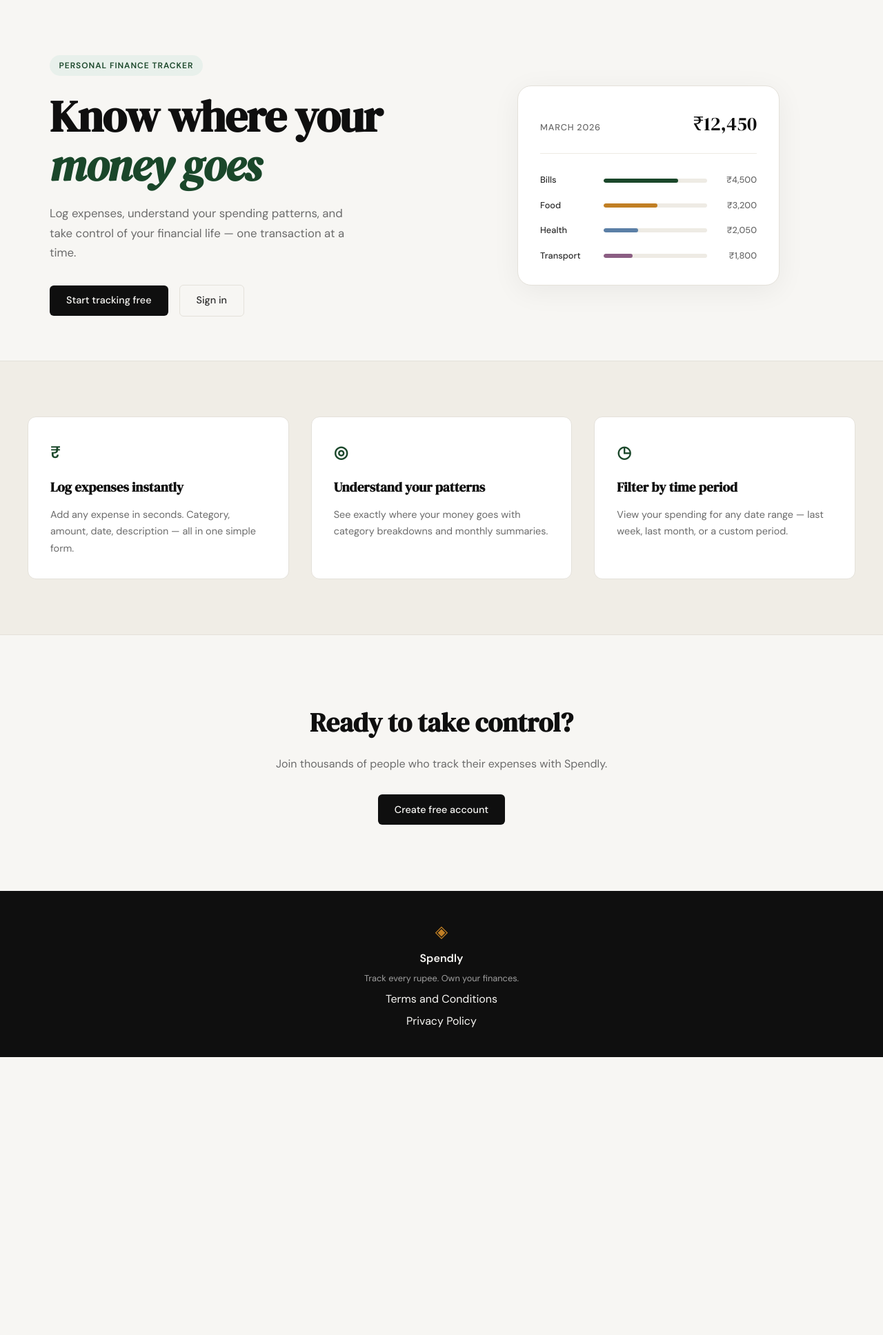
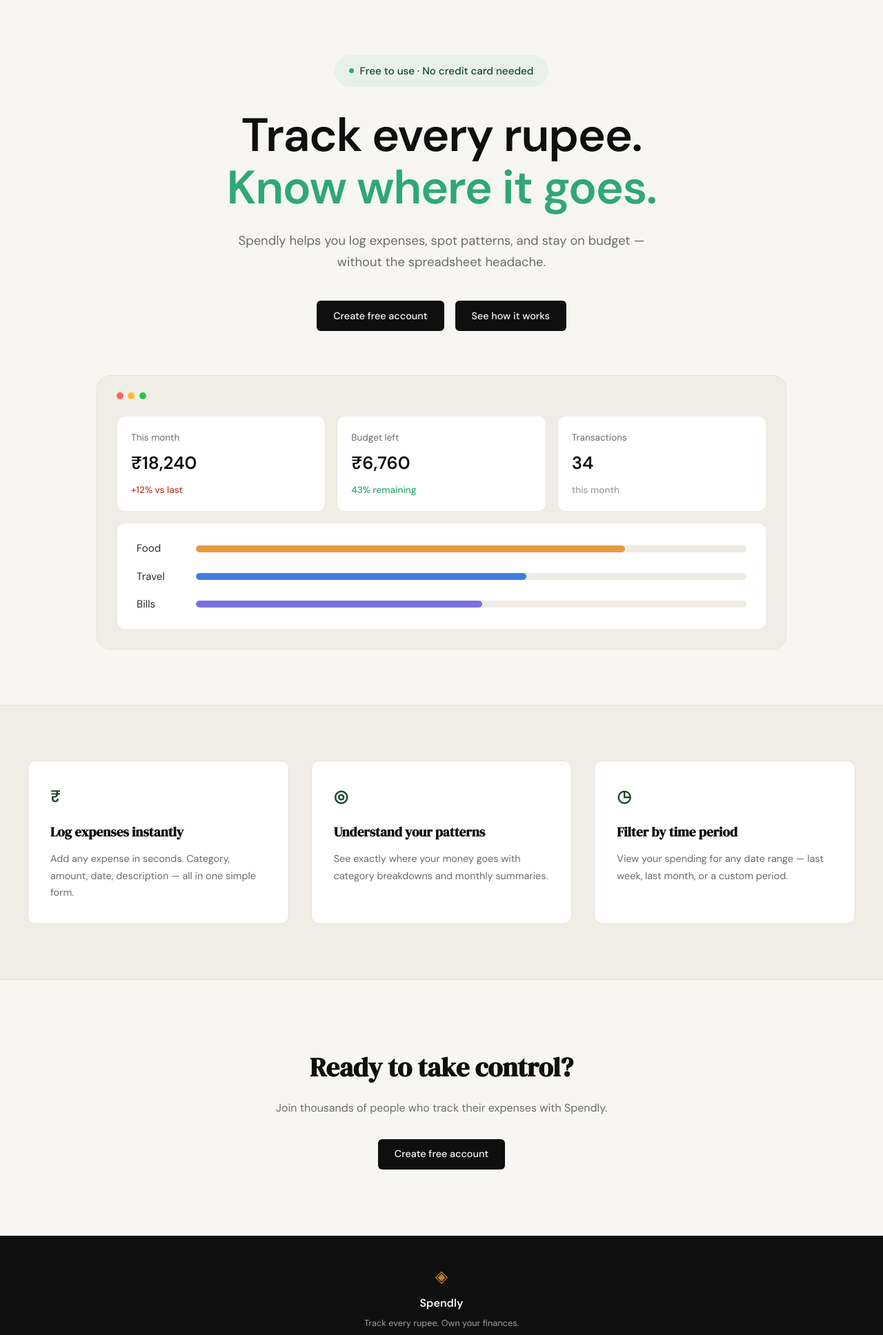
Before and after one commit to Dipak-Bishwas/expense-tracking, a Flask app: page / in a window 1280 px wide. Shown: the part 61-1997 px from the top of the page at 69% size. Before the commit the page ends 1594 px from the top, so only its background shows below. Run offline with Flask 3, Linux system fonts and the light colour scheme.

Commit message:
landing: redesign hero section to match mockup

```diff
--- a/app.py
+++ b/app.py
@@ -25,6 +25,11 @@ def login():
 @app.route("/terms")
 def terms():
     return render_template("terms.html")
+
+
+@app.route("/privacy")
+def privacy():
+    return render_template("privacy.html")
 
 
 # ------------------------------------------------------------------ #
--- a/static/css/style.css
+++ b/static/css/style.css
@@ -124,137 +124,171 @@ a { color: inherit; text-decoration: none; }
 /* ------------------------------------------------------------------ */
 
 .hero {
-    padding: 5rem 2rem 4rem;
-    display: grid;
-    grid-template-columns: 1fr 1fr;
-    gap: 4rem;
+    padding: 5rem 2rem 5rem;
+    display: flex;
+    flex-direction: column;
     align-items: center;
+    text-align: center;
     max-width: var(--max-width);
     margin: 0 auto;
 }
 
 .hero-badge {
-    display: inline-block;
+    display: inline-flex;
+    align-items: center;
+    gap: 0.5rem;
     background: var(--accent-light);
     color: var(--accent);
-    font-size: 0.75rem;
-    font-weight: 600;
-    letter-spacing: 0.08em;
-    text-transform: uppercase;
-    padding: 0.35rem 0.85rem;
+    font-size: 0.95rem;
+    font-weight: 500;
+    padding: 0.6rem 1.25rem;
+    border: 1px solid var(--accent-light);
     border-radius: 999px;
+    margin-bottom: 2rem;
+}
+
+.hero-badge-dot {
+    width: 7px;
+    height: 7px;
+    border-radius: 50%;
+    background: #2fa876;
+}
+
+.hero-title {
+    font-family: var(--font-body);
+    font-weight: 700;
+    font-size: clamp(2.5rem, 6vw, 4.25rem);
+    line-height: 1.12;
+    letter-spacing: -0.02em;
+    color: var(--ink);
     margin-bottom: 1.5rem;
 }
 
-.hero-title {
-    font-family: var(--font-display);
-    font-size: clamp(2.5rem, 5vw, 4rem);
-    line-height: 1.1;
-    letter-spacing: -0.02em;
-    color: var(--ink);
-    margin-bottom: 1.25rem;
-}
-
-.hero-title em {
-    font-style: italic;
-    color: var(--accent);
+.hero-title-accent {
+    color: #2fa876;
 }
 
 .hero-subtitle {
-    font-size: 1.05rem;
+    font-size: 1.15rem;
     color: var(--ink-muted);
     line-height: 1.7;
-    max-width: 460px;
-    margin-bottom: 2rem;
+    max-width: 600px;
+    margin-bottom: 2.5rem;
 }
 
 .hero-actions {
     display: flex;
     gap: 1rem;
     align-items: center;
+    margin-bottom: 4rem;
 }
 
 /* ------------------------------------------------------------------ */
 /* Mock card (hero visual)                                             */
 /* ------------------------------------------------------------------ */
 
-.hero-visual {
-    display: flex;
-    justify-content: center;
+.hero-mock {
+    width: 100%;
+    max-width: 1000px;
+    background: var(--paper-warm);
+    border: 1px solid var(--border);
+    border-radius: var(--radius-lg);
+    padding: 1.5rem 1.75rem 1.75rem;
+    text-align: left;
 }
 
-.mock-card {
-    background: var(--paper-card);
-    border: 1px solid var(--border);
-    border-radius: var(--radius-lg);
-    padding: 2rem;
-    width: 100%;
-    max-width: 380px;
-    box-shadow: 0 8px 40px rgba(0,0,0,0.06);
+.hero-mock-dots {
+    display: flex;
+    gap: 0.4rem;
+    margin-bottom: 1.5rem;
 }
 
-.mock-card-header {
-    display: flex;
-    justify-content: space-between;
-    align-items: baseline;
-    margin-bottom: 1.75rem;
-    padding-bottom: 1.25rem;
-    border-bottom: 1px solid var(--border-soft);
+.hero-mock-dot {
+    width: 10px;
+    height: 10px;
+    border-radius: 50%;
 }
 
-.mock-label {
-    font-size: 0.8rem;
-    font-weight: 500;
-    color: var(--ink-muted);
-    text-transform: uppercase;
-    letter-spacing: 0.06em;
+.hero-mock-dot-red { background: #ff5f57; }
+.hero-mock-dot-yellow { background: #febc2e; }
+.hero-mock-dot-green { background: #28c840; }
+
+.hero-stats {
+    display: grid;
+    grid-template-columns: repeat(3, 1fr);
+    gap: 1rem;
+    margin-bottom: 1rem;
 }
 
-.mock-total {
-    font-family: var(--font-display);
-    font-size: 1.75rem;
+.stat-card {
+    display: flex;
+    flex-direction: column;
+    gap: 0.4rem;
+    background: var(--paper-card);
+    border: 1px solid var(--border-soft);
+    border-radius: var(--radius-md);
+    padding: 1.25rem;
+}
+
+.stat-label {
+    font-size: 0.85rem;
+    color: var(--ink-muted);
+}
+
+.stat-value {
+    font-family: var(--font-body);
+    font-weight: 700;
+    font-size: 1.6rem;
     color: var(--ink);
 }
 
-.mock-bars { display: flex; flex-direction: column; gap: 1rem; }
-
-.mock-bar-row {
-    display: grid;
-    grid-template-columns: 80px 1fr 60px;
-    align-items: center;
-    gap: 0.75rem;
+.stat-delta {
+    font-size: 0.85rem;
+    font-weight: 500;
 }
 
-.mock-cat {
-    font-size: 0.8rem;
-    font-weight: 500;
+.stat-delta-negative { color: var(--danger); }
+.stat-delta-positive { color: #2fa876; }
+.stat-delta-neutral { color: var(--ink-faint); }
+
+.hero-progress {
+    display: flex;
+    flex-direction: column;
+    gap: 1rem;
+    background: var(--paper-card);
+    border: 1px solid var(--border-soft);
+    border-radius: var(--radius-md);
+    padding: 1.5rem 1.75rem;
+}
+
+.progress-row {
+    display: grid;
+    grid-template-columns: 70px 1fr;
+    align-items: center;
+    gap: 1rem;
+}
+
+.progress-label {
+    font-size: 0.95rem;
     color: var(--ink-soft);
 }
 
-.mock-bar-track {
-    height: 6px;
+.progress-track {
+    height: 10px;
     background: var(--border-soft);
     border-radius: 999px;
     overflow: hidden;
 }
 
-.mock-bar {
+.progress-fill {
     height: 100%;
-    background: var(--accent);
     border-radius: 999px;
     transition: width 0.6s ease;
 }
 
-.mock-bar-2 { background: var(--accent-2); }
-.mock-bar-3 { background: #5b7fa6; }
-.mock-bar-4 { background: #8b5e83; }
-
-.mock-amt {
-    font-size: 0.8rem;
-    font-weight: 500;
-    color: var(--ink-muted);
-    text-align: right;
-}
+.progress-fill-food { background: #e59a3d; }
+.progress-fill-travel { background: #3f7fe0; }
+.progress-fill-bills { background: #7b6fe3; }
 
 /* ------------------------------------------------------------------ */
 /* Buttons                                                             */
@@ -566,14 +600,8 @@ a { color: inherit; text-decoration: none; }
 /* ------------------------------------------------------------------ */
 
 @media (max-width: 900px) {
-    .hero {
-        grid-template-columns: 1fr;
-        text-align: center;
-    }
-
     .hero-subtitle { max-width: 100%; }
     .hero-actions { justify-content: center; }
-    .hero-visual { display: none; }
 
     .features-inner { grid-template-columns: 1fr; }
 }
@@ -581,4 +609,8 @@ a { color: inherit; text-decoration: none; }
 @media (max-width: 600px) {
     .nav-links a:not(.nav-cta) { display: none; }
     .hero { padding: 3rem 1rem 2rem; }
+    .hero-actions { flex-direction: column; width: 100%; }
+    .hero-actions .btn-primary { width: 100%; text-align: center; }
+    .hero-stats { grid-template-columns: 1fr; }
+    .progress-row { grid-template-columns: 60px 1fr; }
 }
--- a/templates/base.html
+++ b/templates/base.html
@@ -35,7 +35,7 @@
             <span class="footer-name">Spendly</span>
             <p class="footer-copy">Track every rupee. Own your finances.</p>
             <a href="{{ url_for('terms') }}">Terms and Conditions</a>
-            <a href="#">Privacy Policy</a>
+            <a href="{{ url_for('privacy') }}">Privacy Policy</a>
         </div>
     </footer>
 
--- a/templates/landing.html
+++ b/templates/landing.html
@@ -5,56 +5,63 @@
 {% block content %}
 
 <section class="hero">
-    <div class="hero-inner">
-        <div class="hero-badge">Personal Finance Tracker</div>
+    <div class="hero-badge">
+        <span class="hero-badge-dot"></span>
+        Free to use &middot; No credit card needed
+    </div>
     <h1 class="hero-title">
-            Know where your<br>
-            <em>money goes</em>
+        Track every rupee.<br>
+        <span class="hero-title-accent">Know where it goes.</span>
     </h1>
     <p class="hero-subtitle">
-            Log expenses, understand your spending patterns,
-            and take control of your financial life —
-            one transaction at a time.
+        Spendly helps you log expenses, spot patterns, and stay
+        on budget — without the spreadsheet headache.
     </p>
     <div class="hero-actions">
-            <a href="{{ url_for('register') }}" class="btn-primary">Start tracking free</a>
-            <a href="{{ url_for('login') }}" class="btn-ghost">Sign in</a>
+        <a href="{{ url_for('register') }}" class="btn-primary">Create free account</a>
+        <a href="#" class="btn-primary">See how it works</a>
+    </div>
+
+    <div class="hero-mock">
+        <div class="hero-mock-dots">
+            <span class="hero-mock-dot hero-mock-dot-red"></span>
+            <span class="hero-mock-dot hero-mock-dot-yellow"></span>
+            <span class="hero-mock-dot hero-mock-dot-green"></span>
+        </div>
+        <div class="hero-stats">
+            <div class="stat-card">
+                <span class="stat-label">This month</span>
+                <span class="stat-value">₹18,240</span>
+                <span class="stat-delta stat-delta-negative">+12% vs last</span>
+            </div>
+            <div class="stat-card">
+                <span class="stat-label">Budget left</span>
+                <span class="stat-value">₹6,760</span>
+                <span class="stat-delta stat-delta-positive">43% remaining</span>
+            </div>
+            <div class="stat-card">
+                <span class="stat-label">Transactions</span>
+                <span class="stat-value">34</span>
+                <span class="stat-delta stat-delta-neutral">this month</span>
             </div>
         </div>
-    <div class="hero-visual">
-        <div class="mock-card">
-            <div class="mock-card-header">
-                <span class="mock-label">March 2026</span>
-                <span class="mock-total">₹12,450</span>
+        <div class="hero-progress">
+            <div class="progress-row">
+                <span class="progress-label">Food</span>
+                <div class="progress-track">
+                    <div class="progress-fill progress-fill-food" style="width: 78%"></div>
                 </div>
-            <div class="mock-bars">
-                <div class="mock-bar-row">
-                    <span class="mock-cat">Bills</span>
-                    <div class="mock-bar-track">
-                        <div class="mock-bar" style="width: 72%"></div>
             </div>
-                    <span class="mock-amt">₹4,500</span>
+            <div class="progress-row">
+                <span class="progress-label">Travel</span>
+                <div class="progress-track">
+                    <div class="progress-fill progress-fill-travel" style="width: 60%"></div>
                 </div>
-                <div class="mock-bar-row">
-                    <span class="mock-cat">Food</span>
-                    <div class="mock-bar-track">
-                        <div class="mock-bar mock-bar-2" style="width: 52%"></div>
             </div>
-                    <span class="mock-amt">₹3,200</span>
-                </div>
-                <div class="mock-bar-row">
-                    <span class="mock-cat">Health</span>
-                    <div class="mock-bar-track">
-                        <div class="mock-bar mock-bar-3" style="width: 33%"></div>
-                    </div>
-                    <span class="mock-amt">₹2,050</span>
-                </div>
-                <div class="mock-bar-row">
-                    <span class="mock-cat">Transport</span>
-                    <div class="mock-bar-track">
-                        <div class="mock-bar mock-bar-4" style="width: 28%"></div>
-                    </div>
-                    <span class="mock-amt">₹1,800</span>
+            <div class="progress-row">
+                <span class="progress-label">Bills</span>
+                <div class="progress-track">
+                    <div class="progress-fill progress-fill-bills" style="width: 52%"></div>
                 </div>
             </div>
         </div>
```
Also changed, not shown: templates/privacy.html (added, +58 -0 lines), Screenshot 2026-03-25 at 12.36.20 AM.png (added). Lines whose indentation alone changed are shown as unchanged.
